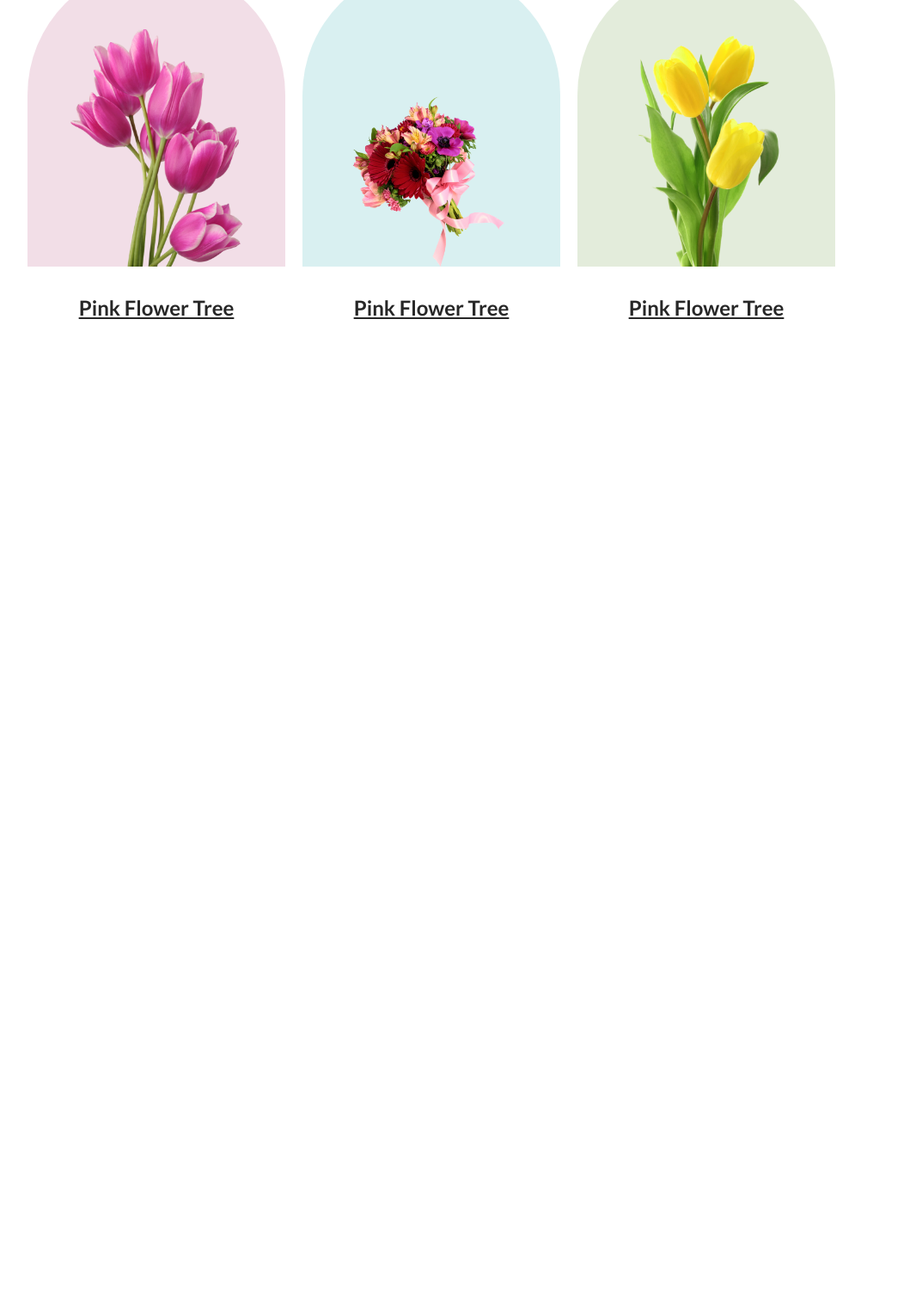
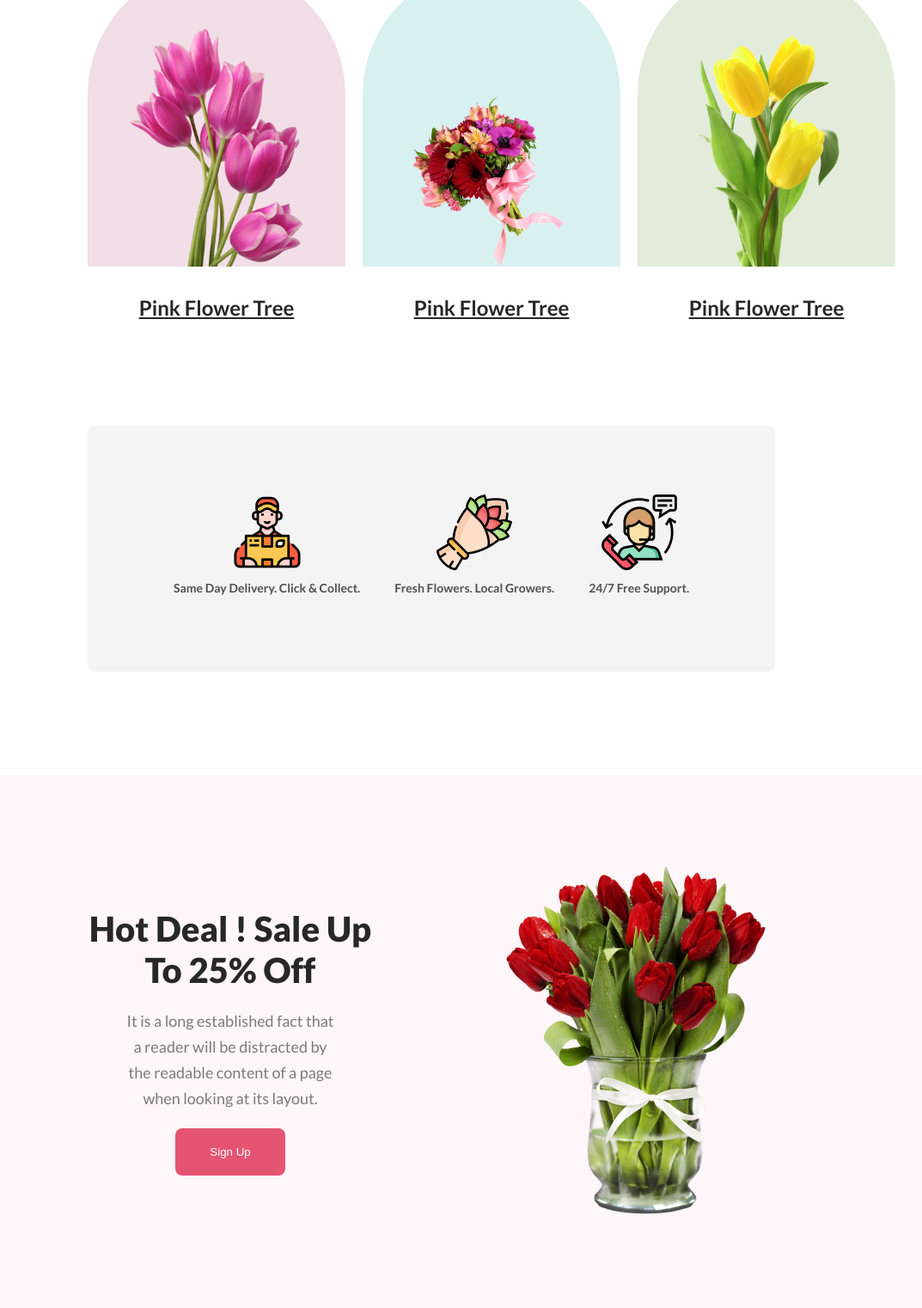
Before and after one commit to Digontha/flower-assignment, a plain HTML site: page index.html in a window 1280 px wide. Shown: the part 1145-2666 px from the top of the page at 86% size, without its empty margins (138-1211 px from the left). Before the commit the page ends 1640 px from the top, so only its background shows below. Drawn offline with Linux system fonts and the light colour scheme.

Commit message:
hot dealdone

```diff
--- a/index.html
+++ b/index.html
@@ -43,6 +43,28 @@
                 </div>
             </div>
         </section>
+        <section class="op">
+            <div>
+                <img src="image/Group 57.png" alt="" class="op-img">
+                <p class="op-text">Same Day Delivery. Click & Collect.</p>
+            </div>
+            <div>
+                <img src="image/Group 58.png" alt="" class="op-img">
+                <p class="op-text">Fresh Flowers. Local Growers.</p>
+            </div>
+            <div>
+                <img src="image/Group 59.png" alt="" class="op-img">
+                <p class="op-text">24/7 Free Support.</p>
+            </div>
+        </section>
+        <section class="hd">
+            <div>
+                <h1 class="heading-2">Hot Deal ! Sale Up To 25% Off</h1>
+               <p class="text-2">It is a long established fact that a reader will be distracted by the readable content of a page when looking at its layout.</p>
+               <button class="btn">Sign Up</button>
+            </div>
+            <img class="hd-img" src="image/pngwing 8.png" alt="">
+        </section>
     </main>
     <footer>
 
--- a/styles/style.css
+++ b/styles/style.css
@@ -54,7 +54,7 @@ body{
 }
 .feature-img{
     display: flex;
-    justify-self: center;
+    justify-content: space-between;
     align-items: end;
     gap: 20px;
 }
@@ -92,3 +92,37 @@ line-height: 35px;
 text-decoration-line: underline;
 margin-top: 30px;
 }
+.op{
+    margin: 0px 240px 120px;
+    display: flex;
+    justify-content: space-around;
+    align-items: center;
+    border-radius: 8px;
+    background-color: rgba(39, 39, 39, 0.05);
+    padding: 80px;
+    text-align: center;
+}
+.op-img{
+    width: 88px;
+height: 88px;
+}
+.op-text{
+    color: rgba(39, 39, 39, 0.80);
+font-size: 14px;
+font-weight: 600;
+line-height: 35px;
+}
+.hd{
+    display: flex;
+    justify-content: space-between;
+    align-items: center;
+    text-align: center;
+    padding: 100px 240px;
+    border-radius: 8px;
+background-color: rgba(229, 84, 115, 0.05);
+gap: 150px;
+}
+.hd-img{
+    width: 318px;
+height: 420px;
+}
```
